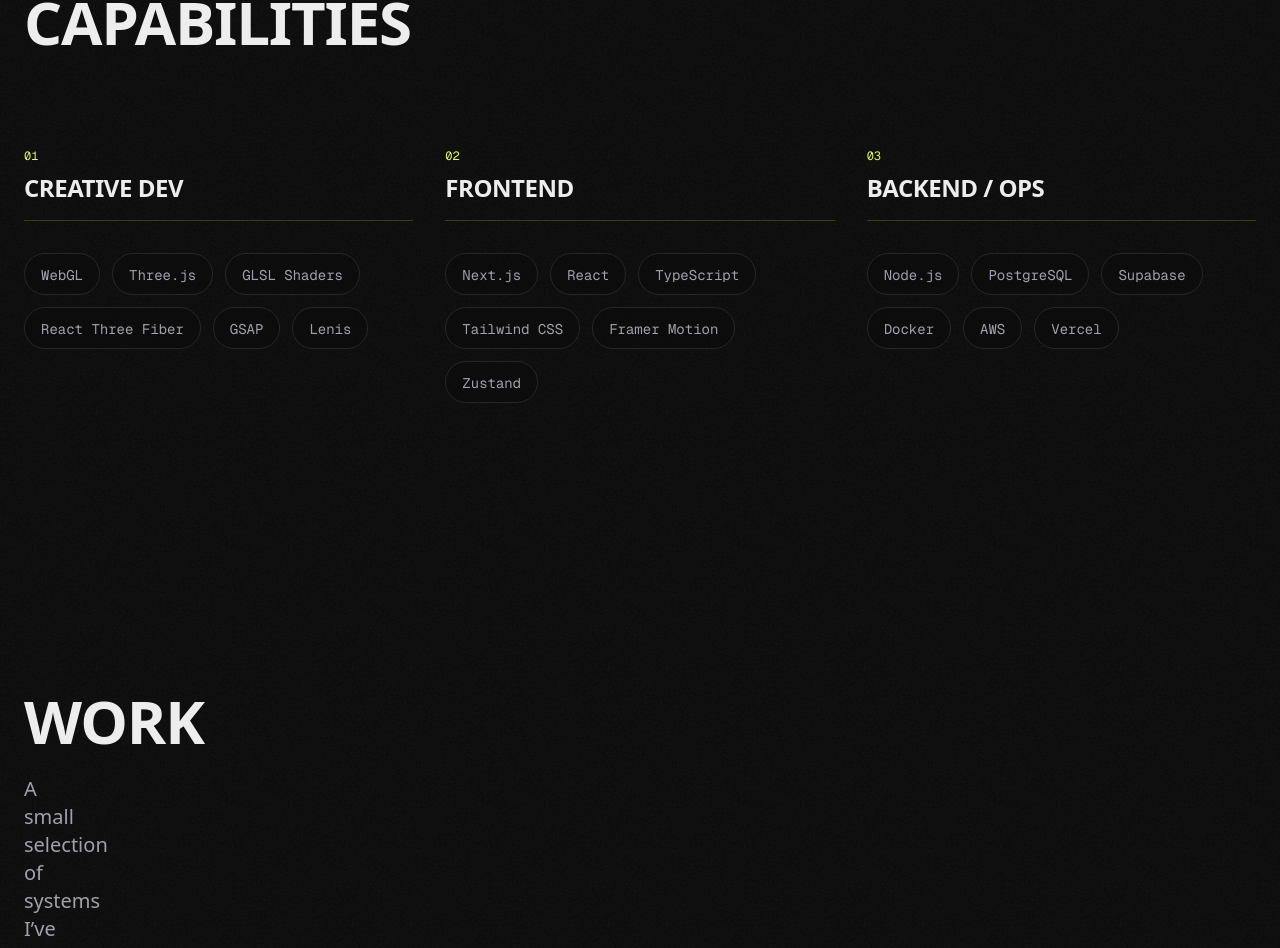
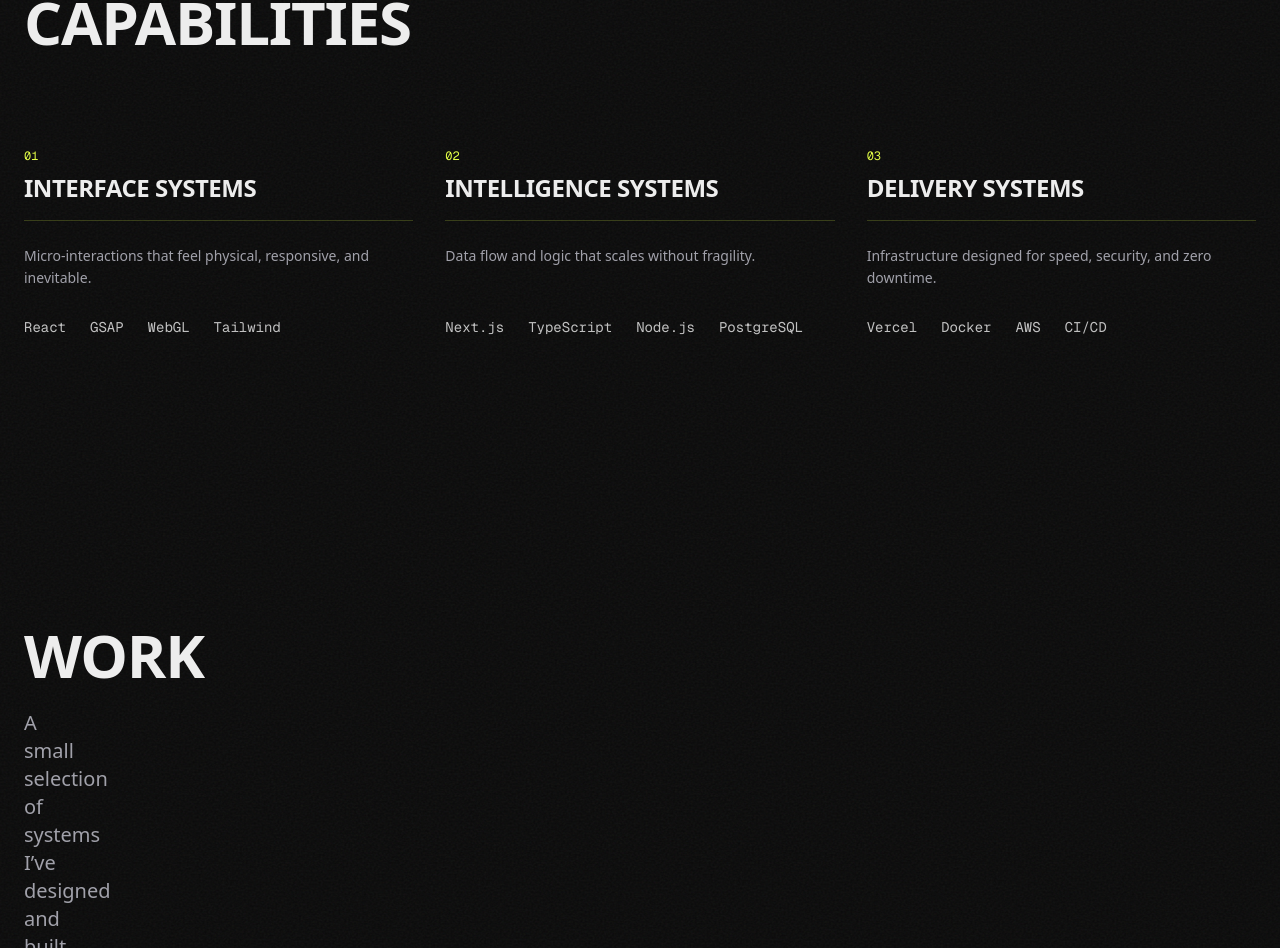
Before and after one commit to amuyif523/Portfolio-Page, a Next.js app: page / in a window 1280 px wide. Shown: the part 2718-3666 px from the top of the page. Built offline with nearby package versions, Linux system fonts and the light colour scheme.

Commit message:
Sprint V3-7: Capabilities to Systems Thinking - Content and layout update

```diff
--- a/src/components/sections/Skills.tsx
+++ b/src/components/sections/Skills.tsx
@@ -56,24 +56,25 @@ export function Skills() {
 
         <div className="grid md:grid-cols-3 gap-12 md:gap-8">
           {skills.map((category, idx) => (
-            <div key={category.title} className="flex flex-col gap-8" data-animate-category>
+            <div key={category.title} className="flex flex-col gap-6" data-animate-category>
               <div className="border-b border-accent/20 pb-4">
                 <span className="text-xs font-mono text-accent mb-2 block">0{idx + 1}</span>
                 <h3 className="text-2xl font-display font-bold uppercase">{category.title}</h3>
               </div>
 
-              <div className="flex flex-wrap gap-3">
+              <p className="text-muted text-sm leading-relaxed min-h-[3rem]">
+                {category.promise}
+              </p>
+
+              <div className="flex flex-wrap gap-x-6 gap-y-2">
                 {category.items.map((item) => (
-                  <div
+                  <span
                     key={item}
                     data-animate-skill
-                    className="group relative overflow-hidden px-4 py-2 rounded-full border border-border bg-background/50 hover:border-accent transition-colors duration-300 cursor-default"
+                    className="text-sm font-mono text-foreground/80"
                   >
-                    <div className="absolute inset-0 bg-accent translate-y-full group-hover:translate-y-0 transition-transform duration-300 ease-out" />
-                    <span className="relative z-10 text-sm font-mono text-muted group-hover:text-background transition-colors duration-300">
-                      {item}
-                    </span>
-                  </div>
+                    {item}
+                  </span>
                 ))}
               </div>
             </div>
--- a/src/lib/content/skills.ts
+++ b/src/lib/content/skills.ts
@@ -1,19 +1,23 @@
 export interface SkillCategory {
   title: string
+  promise: string
   items: string[]
 }
 
 export const skills: SkillCategory[] = [
   {
-    title: "Creative Dev",
-    items: ["WebGL", "Three.js", "GLSL Shaders", "React Three Fiber", "GSAP", "Lenis"]
+    title: "Interface Systems",
+    promise: "Micro-interactions that feel physical, responsive, and inevitable.",
+    items: ["React", "GSAP", "WebGL", "Tailwind"]
   },
   {
-    title: "Frontend",
-    items: ["Next.js", "React", "TypeScript", "Tailwind CSS", "Framer Motion", "Zustand"]
+    title: "Intelligence Systems",
+    promise: "Data flow and logic that scales without fragility.",
+    items: ["Next.js", "TypeScript", "Node.js", "PostgreSQL"]
   },
   {
-    title: "Backend / Ops",
-    items: ["Node.js", "PostgreSQL", "Supabase", "Docker", "AWS", "Vercel"]
+    title: "Delivery Systems",
+    promise: "Infrastructure designed for speed, security, and zero downtime.",
+    items: ["Vercel", "Docker", "AWS", "CI/CD"]
   }
 ]
```
